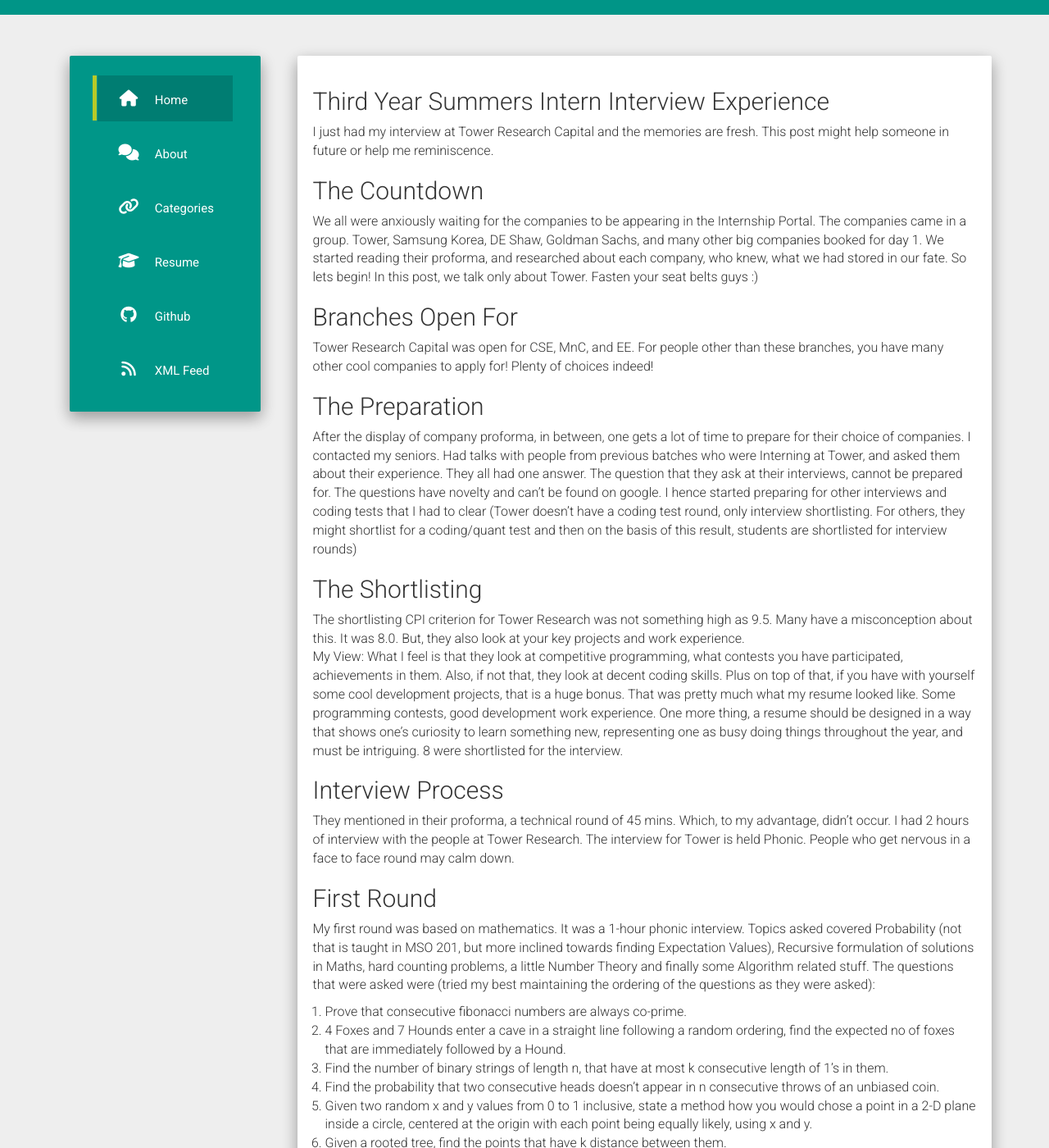
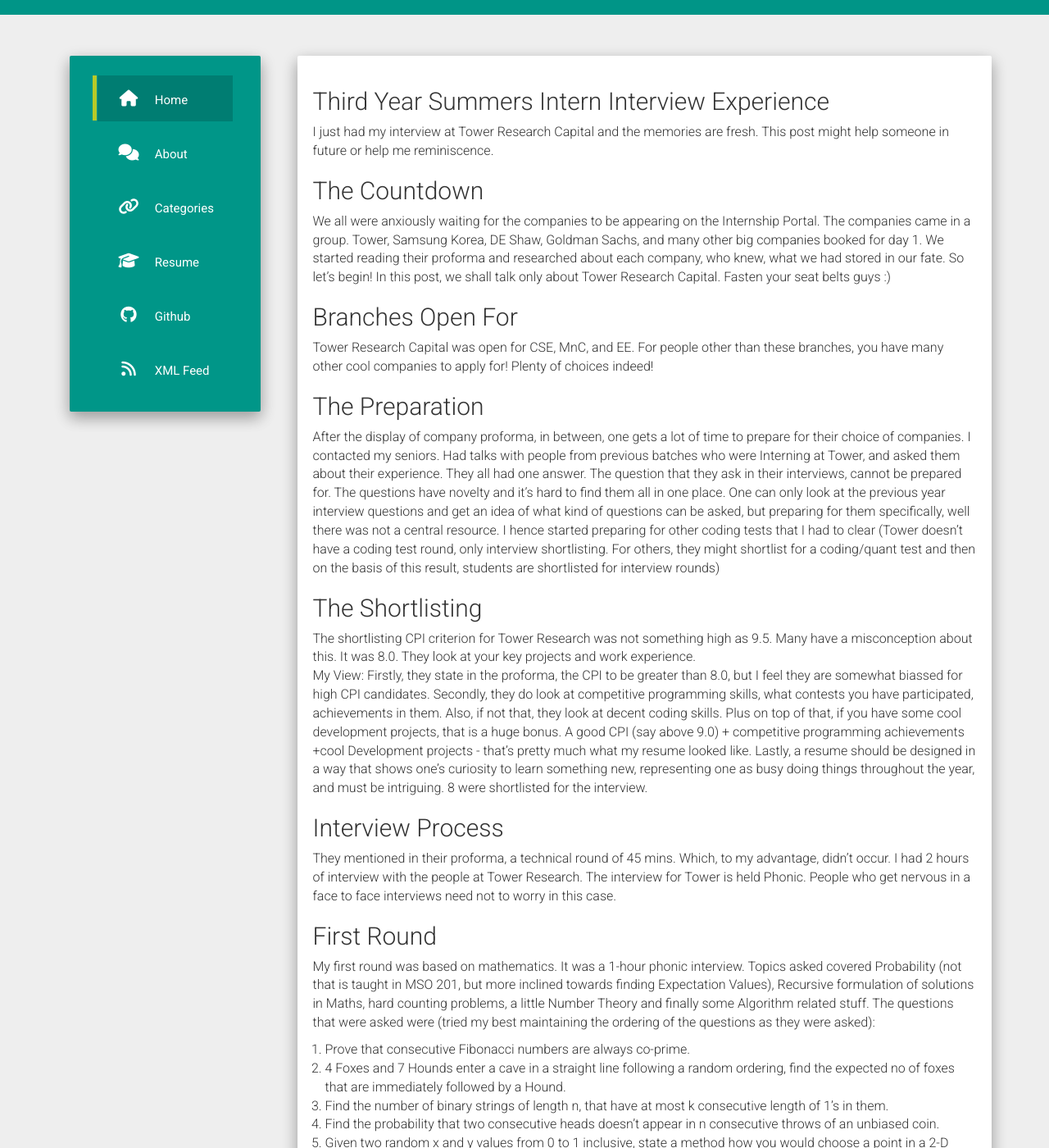
Before and after one commit to AkashKrDutta/AkashKrDutta.github.io, a Jekyll site: the page built from _posts/2017-08-16-Interview-experience-Tower.md, in a window 1280 px wide and 1400 px high, scrolled down 193 px. Shown: the whole window at 82% size. Built offline with Jekyll 4.4.1, drawn with Linux system fonts in a browser that asks for light colours; nearby versions of some CDN libraries; comment, search, counter and statistics services are not loaded; some of the changed text lies outside the part shown.

Commit message:
Update 2017-08-16-Interview-experience-Tower.md

```diff
--- a/_posts/2017-08-16-Interview-experience-Tower.md
+++ b/_posts/2017-08-16-Interview-experience-Tower.md
@@ -12,44 +12,45 @@
 I just had my interview at Tower Research Capital and the memories are fresh. This post might help someone in future or help me reminiscence.
 
 ## The Countdown
-We all were anxiously waiting  for the companies to be appearing in the Internship Portal. The companies came in a group. Tower, Samsung Korea, DE Shaw, Goldman Sachs, and many other big companies booked for day 1. We started reading their proforma, and researched about each company, who knew, what we had stored in our fate. So lets begin! In this post, we talk only about Tower. Fasten your seat belts guys :)
+We all were anxiously waiting for the companies to be appearing on the Internship Portal. The companies came in a group. Tower, Samsung Korea, DE Shaw, Goldman Sachs, and many other big companies booked for day 1. We started reading their proforma and researched about each company, who knew, what we had stored in our fate. So let's begin! In this post, we shall talk only about Tower Research Capital. Fasten your seat belts guys :)
 
 ## Branches Open For
 Tower Research Capital was open for CSE, MnC, and EE. For people other than these branches, you have many other cool companies to apply for! Plenty of choices indeed!
 
 ## The Preparation
-After the display of company proforma, in between, one gets a lot of time to prepare for their choice of companies. I contacted my seniors. Had talks with people from previous batches who were Interning at Tower, and asked them about their experience. They all had one answer. The question that they ask at their interviews, cannot be prepared for. The questions have novelty and can’t be found on google. I hence started preparing for other interviews and coding tests that I had to clear (Tower doesn’t have a coding test round, only interview shortlisting. For others, they might shortlist for a coding/quant test and then on the basis of this result, students are shortlisted for interview rounds)
+After the display of company proforma, in between, one gets a lot of time to prepare for their choice of companies. I contacted my seniors. Had talks with people from previous batches who were Interning at Tower, and asked them about their experience. They all had one answer. The question that they ask in their interviews, cannot be prepared for. The questions have novelty and it's hard to find them all in one place. One can only look at the previous year interview questions and get an idea of what kind of questions can be asked, but preparing for them specifically, well there was not a central resource. I hence started preparing for other coding tests that I had to clear (Tower doesn’t have a coding test round, only interview shortlisting. For others, they might shortlist for a coding/quant test and then on the basis of this result, students are shortlisted for interview rounds)
 
 ## The Shortlisting
-The shortlisting CPI criterion for Tower Research was not something high as 9.5. Many have a misconception about this. It was 8.0. But, they also look at your key projects and work experience. <br/>
-My View: What I feel is that they look at competitive programming, what contests you have participated, achievements in them. Also, if not that, they look at decent coding skills. Plus on top of that, if you have with yourself some cool development projects, that is a huge bonus. That was pretty much what my resume looked like. Some programming contests, good development work experience. One more thing, a resume should be designed in a way that shows one’s curiosity to learn something new, representing one as busy doing things throughout the year, and must be intriguing. 8 were shortlisted for the interview.
+The shortlisting CPI criterion for Tower Research was not something high as 9.5. Many have a misconception about this. It was 8.0. They look at your key projects and work experience. <br/>
+My View: Firstly, they state in the proforma, the CPI to be greater than 8.0, but I feel they are somewhat biassed for high CPI candidates. Secondly, they do look at competitive programming skills, what contests you have participated, achievements in them. Also, if not that, they look at decent coding skills. Plus on top of that, if you have some cool development projects, that is a huge bonus. A good CPI (say above 9.0) + competitive programming achievements +cool Development projects - that's pretty much what my resume looked like. Lastly, a resume should be designed in a way that shows one’s curiosity to learn something new, representing one as busy doing things throughout the year, and must be intriguing.
+8 were shortlisted for the interview.
 
 
 
 ## Interview Process
-They mentioned in their proforma, a technical round of 45 mins. Which, to my advantage, didn’t occur. I had 2 hours of interview with the people at Tower Research. The interview for Tower is held Phonic. People who get nervous in a face to face round may calm down.
+They mentioned in their proforma, a technical round of 45 mins. Which, to my advantage, didn’t occur. I had 2 hours of interview with the people at Tower Research. The interview for Tower is held Phonic. People who get nervous in a face to face interviews need not to worry in this case.
 
 ## First Round
 My first round was based on mathematics. It was a 1-hour phonic interview. Topics asked covered  Probability (not that is taught in MSO 201, but more inclined towards finding Expectation Values), Recursive formulation of solutions in Maths, hard counting problems, a little Number Theory and finally some Algorithm related stuff.
 The questions that were asked were (tried my best maintaining the ordering of the questions as they were asked):
-1. Prove that consecutive fibonacci numbers are always co-prime.
+1. Prove that consecutive Fibonacci numbers are always co-prime.
 2. 4 Foxes and 7 Hounds enter a cave in a straight line following a random ordering, find the expected no of foxes that are immediately followed by a Hound.
 3. Find the number of binary strings of length n, that have at most k consecutive length of 1’s in them.
 4. Find the probability that two consecutive heads doesn’t appear in n consecutive throws of an unbiased coin.
-5. Given two random x and y values from 0 to 1 inclusive, state a method how you would chose a point in a 2-D plane inside a circle, centered at the origin with each point being equally likely, using x and y.
+5. Given two random x and y values from 0 to 1 inclusive, state a method how you would choose a point in a 2-D plane inside a circle, centered at the origin with each point being equally likely, using x and y.
 6. Given a rooted tree, find the points that have k distance between them.
 
 ## Second Round
-This was an algorithmic round. It was also for 1-hour and phonic. The questions asked were:
+This was an algorithmic round. It was also for 1-hour and Phonic. The questions asked were:
 1. A very long question about a dynamic Data Structure that required some special operations of a query and incrementing a certain counter variable on a daily basis from millions of user across the globe. Our task was to formulate Data Structure and algorithm for this job. The query gave the number of counter increments in the rolling window of the last second.
-2. Given n pairs of numbers (x,y). We needed to form a binary tree, in which each node had values (x,y) such that x values formed a min Heap, while y values formed a BST.
+2. Given n pairs of numbers (x,y). We needed to form a binary tree, in which each node had values (x,y) such that x values formed a min-Heap, while y values formed a BST.
 
 After that, we had discussions about my projects and areas that interest me. The person at second round was better to talk with than the first one. I was able to convince him a lot better.
 
 ## Results
 The results came on the night of the 1st day of interviews. Four people were selected in Tower. And bang on, I was there! I also got selected in Samsung, South Korea as well. But I chose Tower over that!
 
-**Edit Info** (suggestion - Divyansh) : It takes time to reach to the solution. What they observe is the approach you take in solving and how innovative can you become in solving the problem. Once you solve some of the good problems, you are almost there.
+_Edit-Info_ (suggestion - Divyansh): It takes time to reach the solution. What they observe is the approach you take in solving and how innovative can you become in solving the problem. Once you solve some of the good problems, you are almost there.
 
 Thanks for reading. All the best :)
 
```
